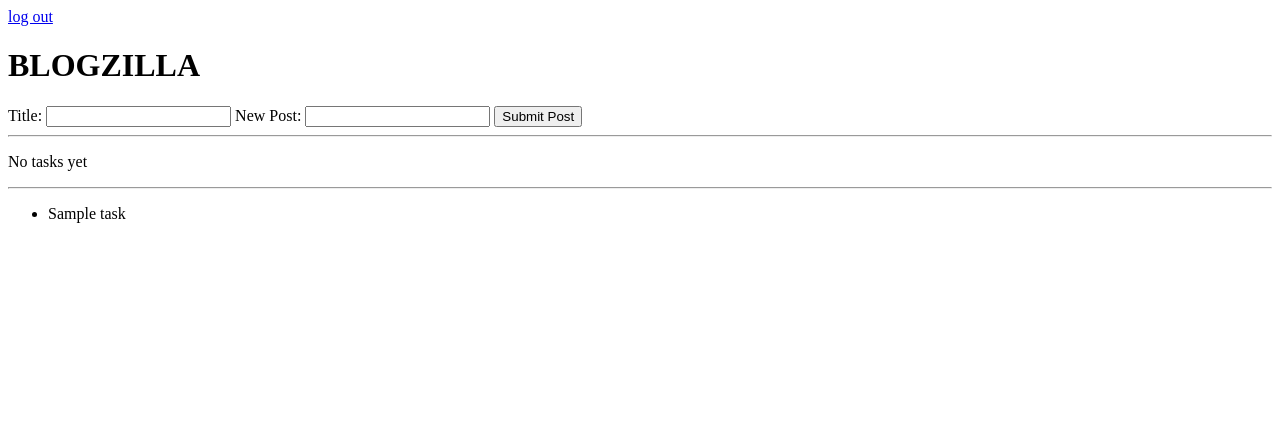
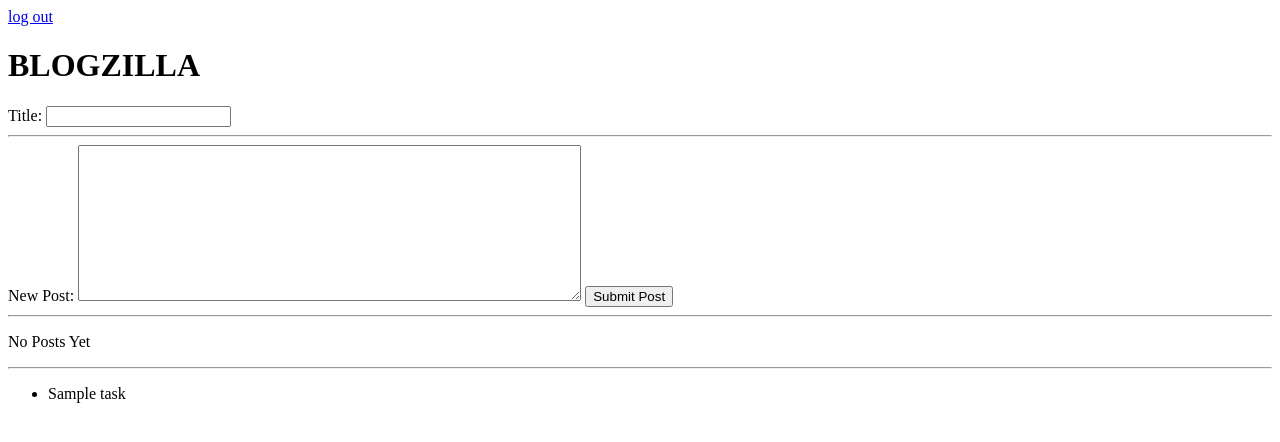
Before and after one commit to heisenberglund/blogz, a Flask app: page / in a window 1280 px wide. Shown: the top 442 px of the page. Run offline with Flask 2, Linux system fonts and the light colour scheme; the visitor is signed in with stand-in values (Sample User, id 1); tables that the repository leaves empty hold one stand-in row (values such as "Sample post").

Commit message:
finishing

```diff
--- a/templates/blog.html
+++ b/templates/blog.html
@@ -7,9 +7,11 @@
             Title:
             <input type='text' name='title' />
         </label>
+
+        <hr />
         <label>
             New Post:
-            <input <textarea rows="20" cols="60" name='task'></textarea>
+            <textarea rows="10" cols="60" name='task'></textarea>
         </label>
         <input type="submit" value='Submit Post' />
     </form>
@@ -17,7 +19,7 @@
     <hr />
 
     {% if tasks|length == 0 %}
-    <p>No tasks yet</p>
+    <p>No Posts Yet</p>
     {% else %}
 
         <ul>
```
